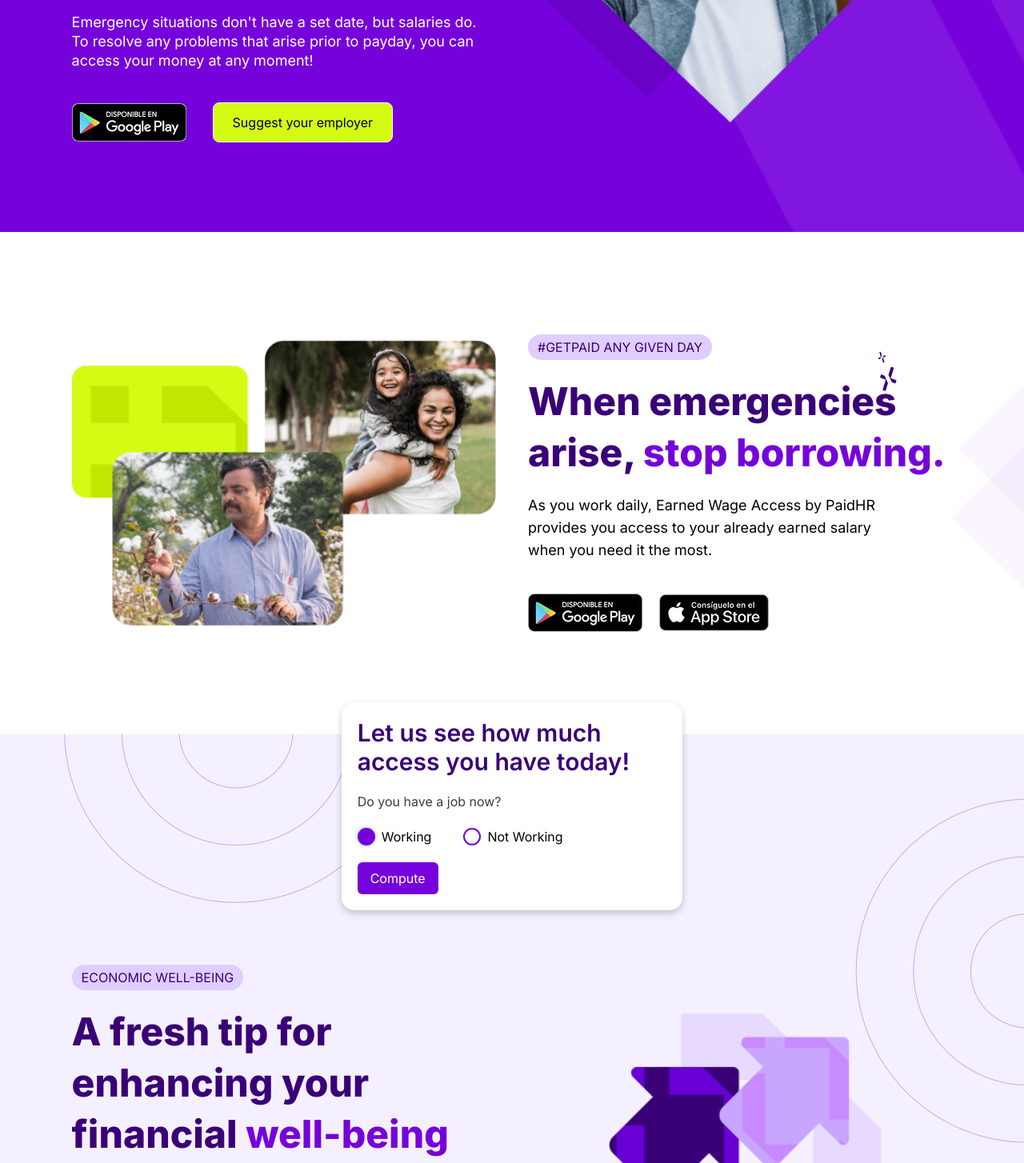
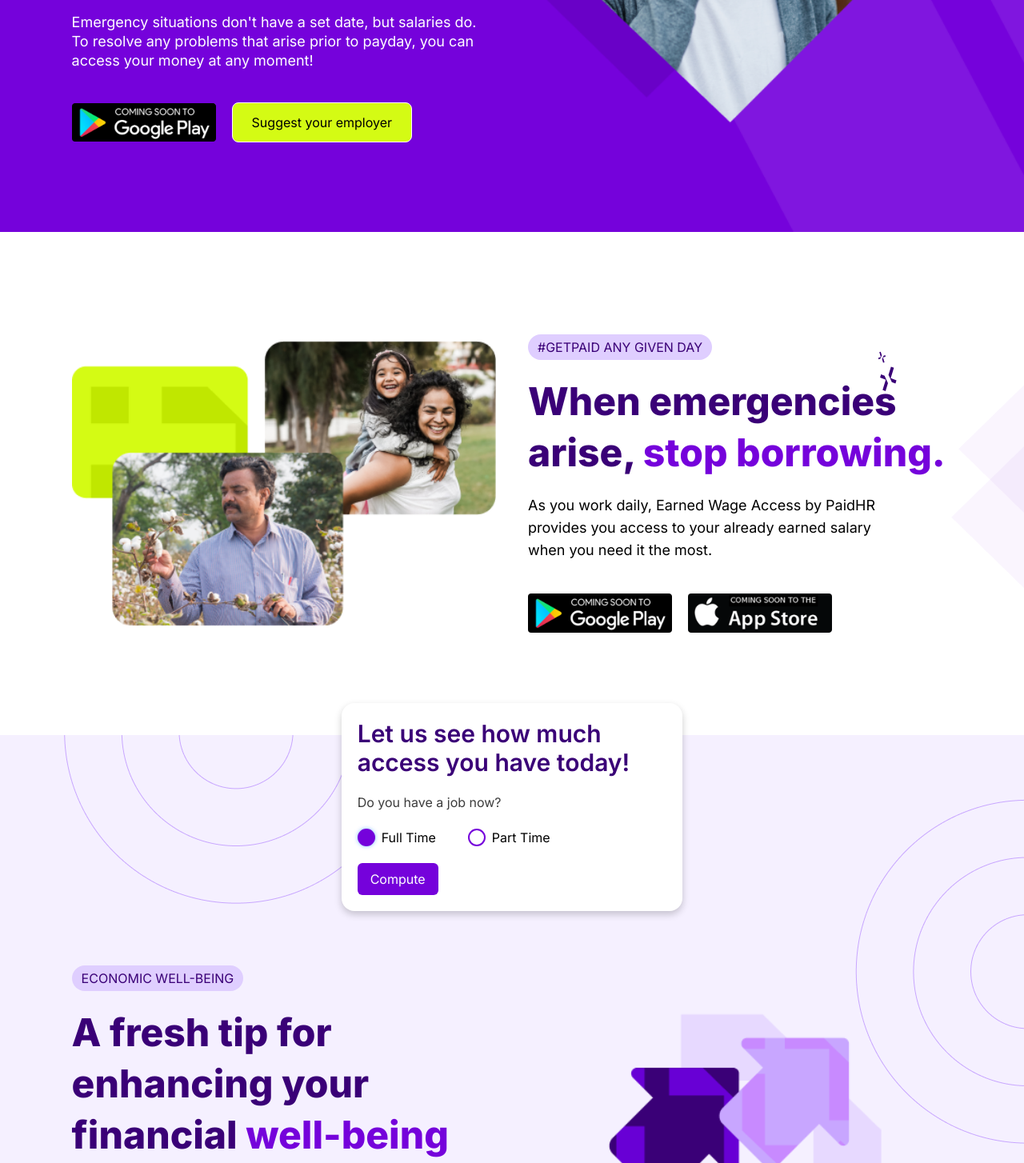
Before and after one commit to abhishekbaraik333/liabify, a website: page index.html in a window 1280 px wide. Shown: the part 500-1954 px from the top of the page at 80% size. Drawn offline with Linux system fonts and the light colour scheme.

Commit message:
little updates

```diff
--- a/index.html
+++ b/index.html
@@ -64,9 +64,9 @@
               <br class="hidden lg:block" />
               access your money at any moment!
             </p>
-            <div class="flex items-center gap-2 lg:gap-5">
+            <div class="flex items-center gap-2">
               <a href="">
-                <img src="./assets/Google.png" alt="" />
+                <img src="./assets/google-play.png" class="w-[180px] rounded-sm" alt="">
               </a>
               <button
                 class="border border-white bg-[#D4FB14] hover:bg-transparent duration-300 hover:text-white lg:ml-3 px-3 py-2.5 lg:px-6 lg:py-3 rounded-lg"
@@ -122,10 +122,10 @@
             </p>
             <div class="flex items-center gap-2 lg:gap-5">
               <a href="#">
-                <img src="./assets/Google.png" alt="" />
+                <img src="./assets/google-play.png" class="w-[180px] rounded-sm" alt="">
               </a>
               <a href="#">
-                <img src="./assets/app 1.png" alt="" />
+                <img src="./assets/app-store.png" class="w-[180px] rounded-sm" alt="">
               </a>
             </div>
           </div>
@@ -156,12 +156,12 @@
             <p class="text-[#3C3C3C] mb-5">Do you have a job now?</p>
             <div class="flex gap-10 mb-5">
               <div class="flex items-center gap-3">
-                <input type="radio" name="job" id="working" checked />
-                <label for="working">Working</label>
+                <input type="radio" name="job" id="fulltime" checked />
+                <label for="fulltime">Full Time</label>
               </div>
               <div class="flex items-center gap-3">
-                <input type="radio" name="job" id="not-working" />
-                <label for="not-working">Not Working</label>
+                <input type="radio" name="job" id="parttime" />
+                <label for="parttime">Part Time</label>
               </div>
             </div>
             <button
@@ -257,10 +257,10 @@
               </p>
               <div class="flex items-center gap-2 lg:gap-5">
                 <a href="#">
-                  <img src="./assets/Google.png" alt="" />
+                  <img src="./assets/google-play.png" class="w-[180px] rounded-sm" alt="">
                 </a>
-                <a href="#">
-                  <img src="./assets/app 1.png" alt="" />
+                <a href="">
+                  <img src="./assets/app-store.png" class="w-[180px] rounded-sm" alt="">
                 </a>
               </div>
             </div>
--- a/style.css
+++ b/style.css
@@ -111,6 +111,7 @@ input[type="radio"]:checked + label::after {
 }
 
 .change-btn {
+  cursor: pointer;
   background-color: transparent;
   border: 1px solid #b074ff;
   padding: 10px 20px;
```
Also changed, not shown: assets/app-store.png (added), assets/google-play.png (added), output.css, 1 other file.
